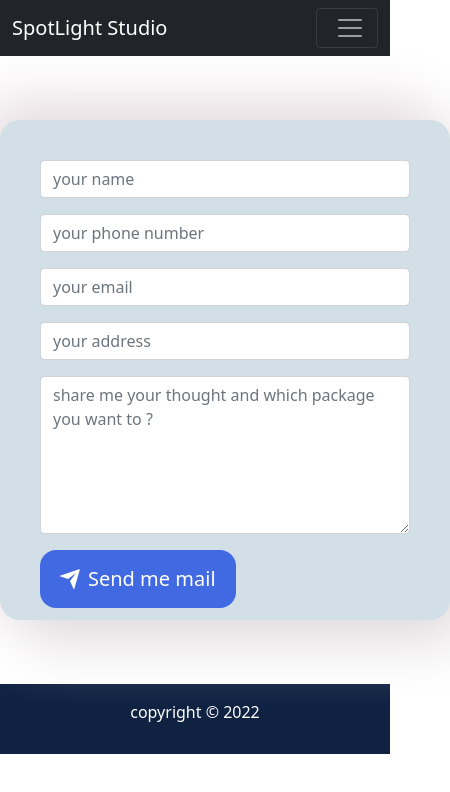
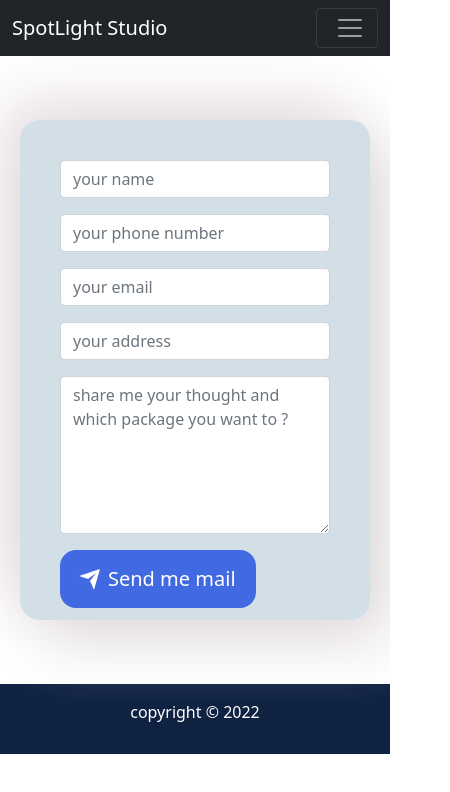
Before and after one commit to shagors/-independent-service-provider, a React (Create React App) app: page /checkout in a window 390 px wide. Shown: the top 792 px of the page, 450 px wide, since content can reach past the window. Built offline with nearby package versions, Linux system fonts and the light colour scheme; no server answers; sample sign-in values are in the browser's storage.

Commit message:
password reset email process done and checkout page responsive... some animation add home page

```diff
--- a/src/Pages/CheckOut/Checkout.css
+++ b/src/Pages/CheckOut/Checkout.css
@@ -65,3 +65,9 @@ button:active {
   transform: translateY(-0.1em);
  }
 }
+
+@media only screen and (max-width: 576px) {
+    .checkout-container{
+        width: 350px;
+    }
+}
--- a/src/Pages/Home/MyWork/MyWork.css
+++ b/src/Pages/Home/MyWork/MyWork.css
@@ -14,8 +14,7 @@
 }
 .work-img:hover{
     width: 250px;
-    height: 280px;
-    transform: rotate(45deg);
+    transform: rotate(70deg);
 }
 
 .cta {
--- a/src/Pages/Registration/Login/Login.js
+++ b/src/Pages/Registration/Login/Login.js
@@ -13,7 +13,7 @@ import './Login.css'
  import 'react-toastify/dist/ReactToastify.css';
 import { Link, useLocation, useNavigate } from 'react-router-dom';
 import google from '../../../images/social/google.png'
-import { sendEmailVerification, sendPasswordResetEmail } from 'firebase/auth';
+import { sendPasswordResetEmail } from 'firebase/auth';
 
 const Login = () => {
     const [userInfo, setUserInfo] = useState({
@@ -66,7 +66,6 @@ const Login = () => {
     const handleLogin = e => {
         e.preventDefault();
         signInWithEmailAndPassword(userInfo.email, userInfo.password);
-        toast('Successfully Login');
     }
 
     useEffect( () => {
```
